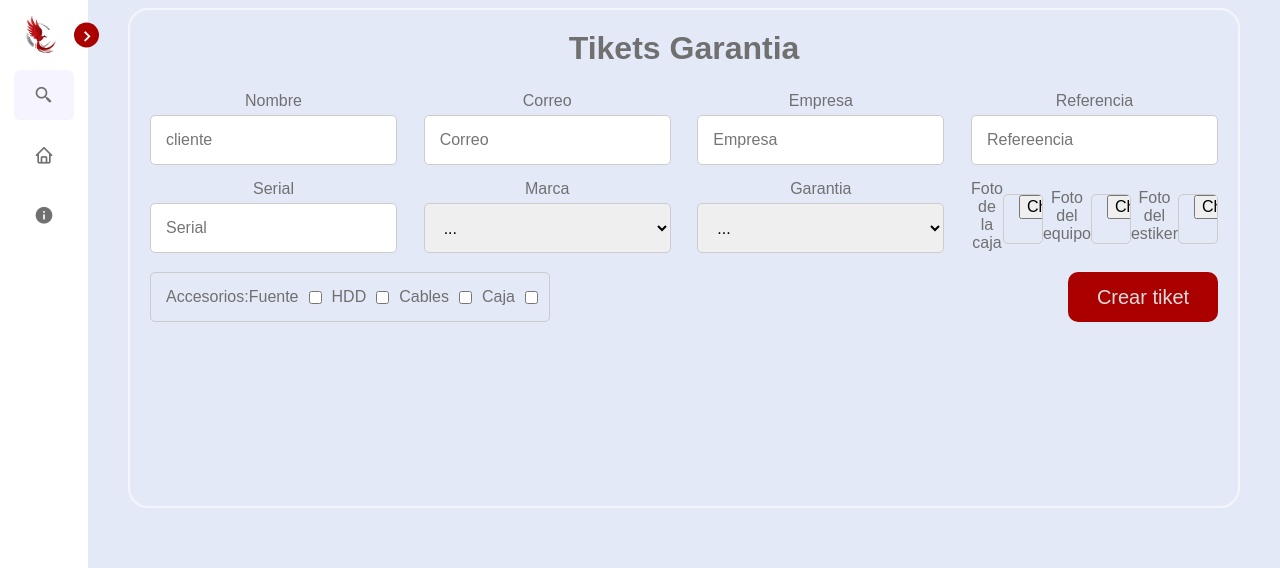
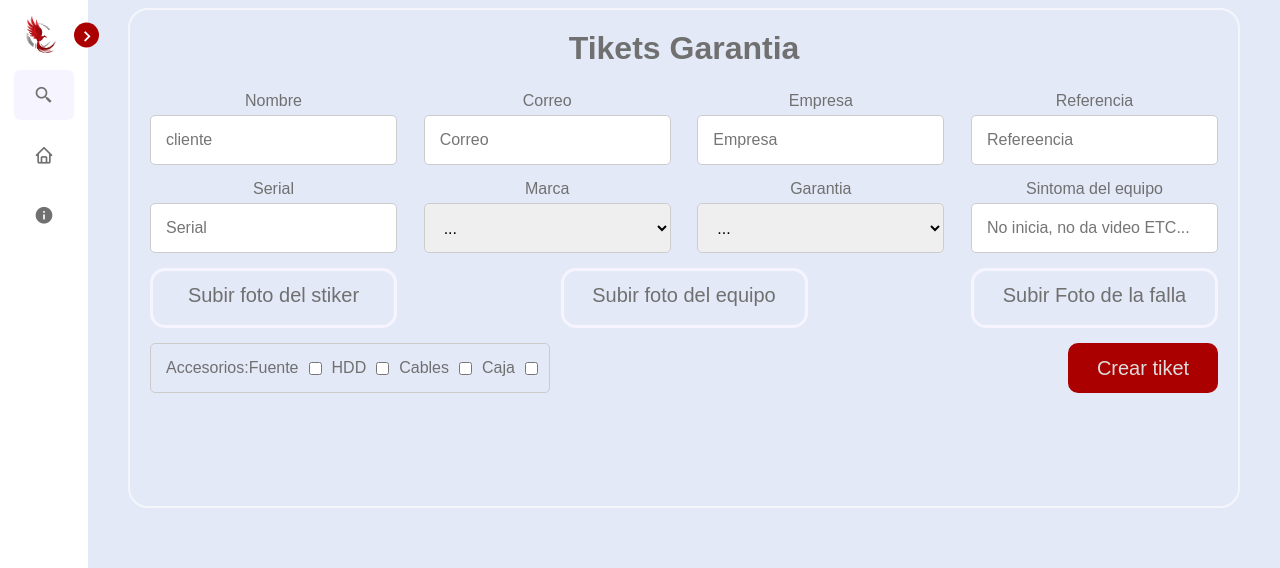
Before and after one commit to DanizFSG/Milo_FXc, a Django app: page /Tickets/ in a window 1280 px wide. Shown: the top 568 px of the page. Run offline with Django 5.2, Linux system fonts and the light colour scheme.

Commit message:
actualizacion de diceño de creasion de tickets

```diff
--- a/milo_fcx/milo/static/css/tickest.css
+++ b/milo_fcx/milo/static/css/tickest.css
@@ -110,8 +110,24 @@ form .user-details .imput-box{
 }
 
 .user-details .img-foto{
+    font-size: 20px;
     align-items: center;
+    display: flex;
     justify-content: center;
-    display: flex;
+    position: relative;
+    border: 3px solid var(--primary-color-light);
+    width: 100%;
+    height: 60px;
+    border-radius: 15px;
+}
 
+.user-details .img-foto input{
+    position: absolute;
+    left: 0px;
+    top: 0px;
+    right: 0px;
+    bottom: 0px;
+    width: 100%;
+    height: 100%;
+    opacity: 0;
 }
--- a/milo_fcx/milo/templates/tickets.html
+++ b/milo_fcx/milo/templates/tickets.html
@@ -50,16 +50,23 @@
                                     <option value="Fuera de Garantia" >Fuera de Garantia </option>
                                   </select>
                             </div>
-
-
+                            <div class="imput-box">
+                                <span class="details">Sintoma del equipo</span>
+                                <input type="text" placeholder="No inicia, no da video ETC..." name="Sintoma_del_equipo" required>
+                            </div>
                             <div class="imput-box img-foto">
-                                <span class="details">Foto de la caja </span>
-                                <input type="file" name="foto_caja" >
-                                <span class="details">Foto del equipo</span>
-                                <input type="file" name="foto_equipo" required>
-                                <span class="details">Foto del estiker</span>
+                                <span class="details">Subir foto del stiker </span>
                                 <input type="file" name="foto_estiker" >
                             </div>
+                            <div class="imput-box img-foto">
+                                <span class="details">Subir foto del equipo</span>
+                                <input type="file" name="foto_estiker" >
+                            </div>
+                            <div class="imput-box img-foto">
+                                <span class="details">Subir Foto de la falla</span>
+                                <input type="file" name="foto_estiker" src="img/estiker.png">
+                            </div>
+
 
                             <div class="checkbox ">
                                 <span class="details">Accesorios:</span>
@@ -72,11 +79,9 @@
                                 <label for="Caja">Caja</label>
                                 <input type="checkbox" id="Caja" name="Caja" value="Caja">
                             </div>
-
-                                <input class="button" type="submit" value="Crear tiket">
+                            <input class="button" type="submit" value="Crear tiket">
                     </form>
                 </div>
-
             </div>
 
         {% endblock %}
```
Also changed, not shown: milo_fcx/db.sqlite3.
